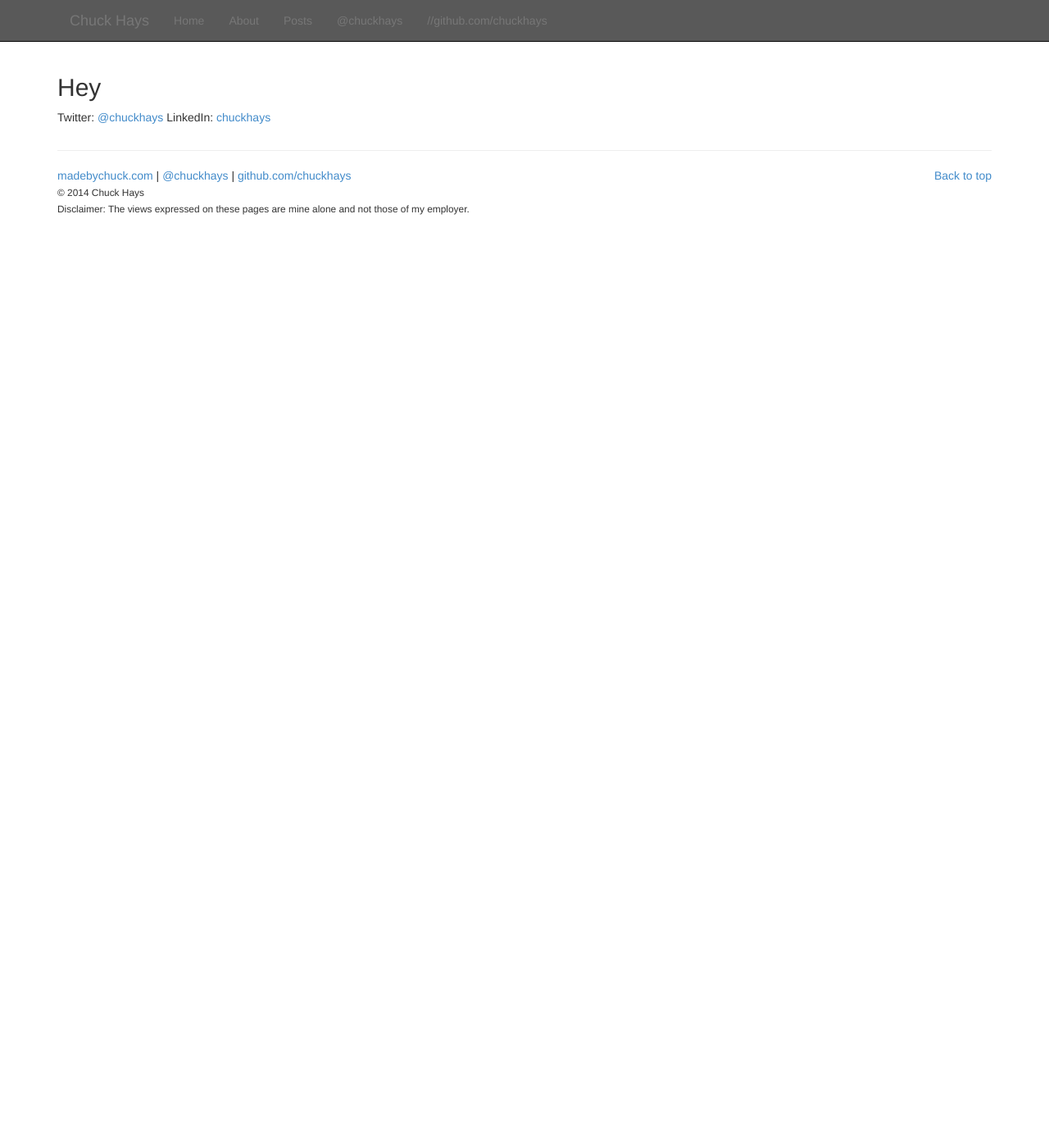
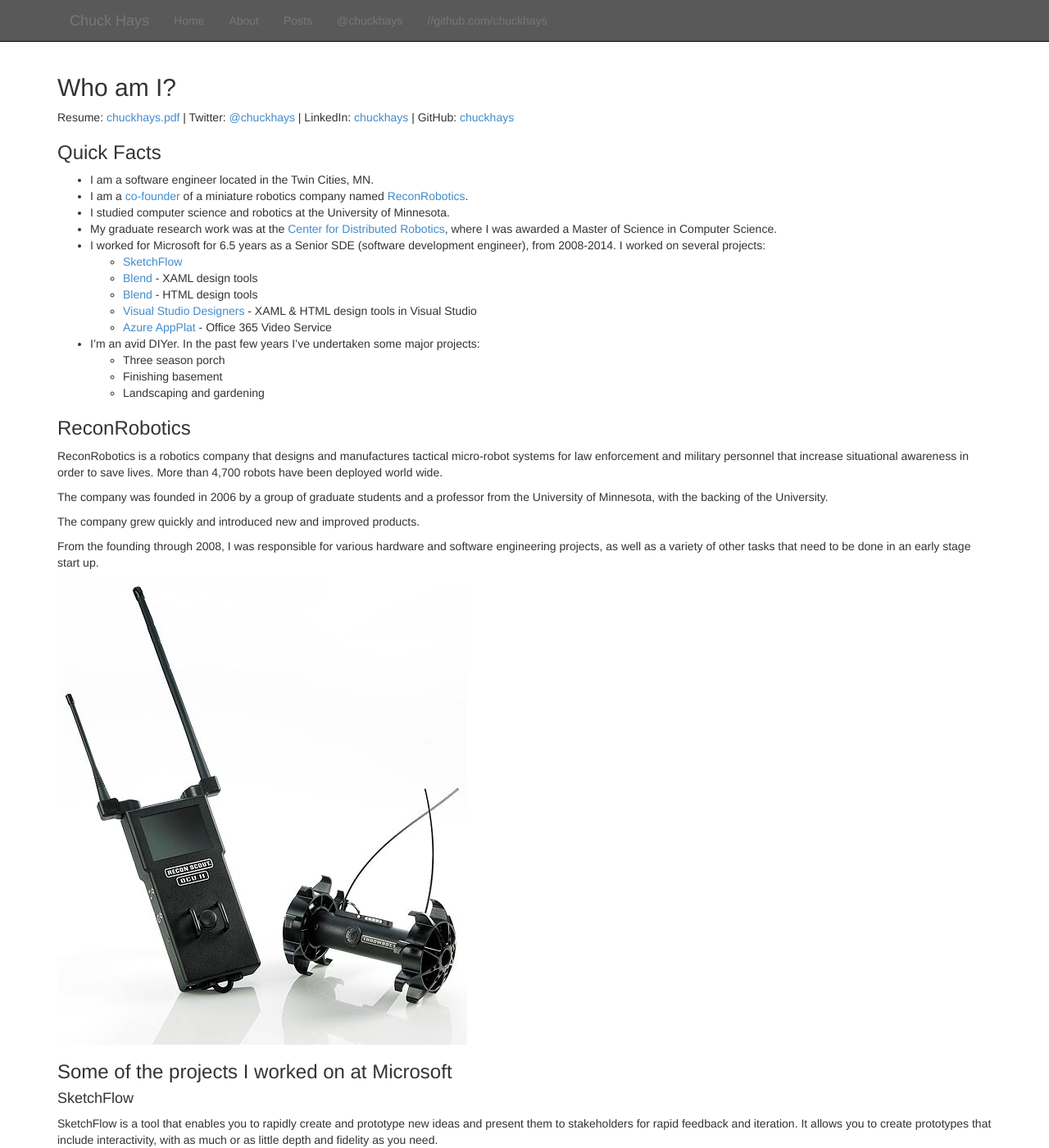
Before and after one commit to chuckhays/madebychuck, a Jekyll site: the page built from about.md, in a window 1280 px wide and 1400 px high. Shown: the whole window at 82% size. Built offline with Jekyll 4.4.1, drawn with Linux system fonts in a browser that asks for light colours; nearby versions of some CDN libraries; Markdown is read by kramdown in place of the engine named in the settings; some of the changed text lies outside the part shown.

Commit message:
Edited about page

```diff
--- a/about.md
+++ b/about.md
@@ -3,6 +3,77 @@ layout: page
 title: About Chuck Hays - Software Engineer
 permalink: /about/
 ---
-## Hey
-Twitter: [@chuckhays](https://twitter.com/chuckhays)
-LinkedIn: [chuckhays](http://www.linkedin.com/in/chuckhays)
+## Who am I?
+
+Resume: [chuckhays.pdf](http://chuckhays.net/resumeFiles/resume071614.pdf) |
+Twitter: [@chuckhays](https://twitter.com/chuckhays) |
+LinkedIn: [chuckhays](http://www.linkedin.com/in/chuckhays) |
+GitHub: [chuckhays](http://github.com/chuckhays)
+
+
+### Quick Facts
+* I am a software engineer located in the Twin Cities, MN.
+* I am a [co-founder](#reconrobotics) of a miniature robotics company named [ReconRobotics](http://reconrobotics.com).
+* I studied computer science and robotics at the University of Minnesota.
+* My graduate research work was at the [Center for Distributed Robotics](http://distrob.cs.umn.edu), where I was awarded a Master of Science in Computer Science.
+* I worked for Microsoft for 6.5 years as a Senior SDE (software development engineer), from 2008-2014. I worked on several projects:
+   * [SketchFlow](#sketchflow)
+   * [Blend](#blend) - XAML design tools
+   * [Blend](#blend) - HTML design tools
+   * [Visual Studio Designers](#vstools) - XAML & HTML design tools in Visual Studio
+   * [Azure AppPlat](#appPlat) - Office 365 Video Service
+* I'm an avid DIYer. In the past few years I've undertaken some major projects:
+   * Three season porch
+   * Finishing basement
+   * Landscaping and gardening
+
+
+### ReconRobotics
+<a name="reconrobotics"></a>
+ReconRobotics is a robotics company that designs and manufactures tactical micro-robot systems for law enforcement and military personnel that increase situational awareness in order to save lives. More than 4,700 robots have been deployed world wide.
+
+The company was founded in 2006 by a group of graduate students and a professor from the University of Minnesota, with the backing of the University.
+
+The company grew quickly and introduced new and improved products.
+
+From the founding through 2008, I was responsible for various hardware and software engineering projects, as well as a variety of other tasks that need to be done in an early stage start up.
+
+![ThrowBot](../images/robot.jpg "ThrowBot from ReconRobotics")
+
+
+
+### Some of the projects I worked on at Microsoft
+
+<a name="sketchflow"></a>
+#### SketchFlow
+SketchFlow is a tool that enables you to rapidly create and prototype new ideas and present them to stakeholders for rapid feedback and iteration. It allows you to create prototypes that include interactivity, with as much or as little depth and fidelity as you need.
+
+![SketchFlow map](../images/sketchflowmap.png "SketchFlow map")
+
+<a name="blend"></a>
+#### Blend
+Blend is the primary visual design tool for several Microsoft developer platforms:
+
+* WPF
+* Silverlight
+* Windows Phone
+* Windows 8 XAML
+* Windows 8 HTML/js
+
+I worked on several releases of Blend:
+
+* Expression Studio/Blend 2.0, 3.0 and 4.0
+* Blend for Visual Studio 2012 and 2013
+* Visual Studio "14" preview releases
+
+<a name="vstools"></a>
+#### Visual Studio Designers
+I worked on the visual design tools included inside Visual Studio. The designer tools were based on the same shared technology and codebase as the Blend products, but had unique user interface and historical requirements as part of Visual Studio.
+
+<a name="appPlat"></a>
+#### Azure AppPlat - Office 365 Video Service
+
+On the Azure AppPlat team I worked on a team that was creating both an iOS client app and the backend for the new Office 365 Video feature. Office 365 Video is described in the Office 365 road map as:
+> Office 365 Video is a secure, company-wide destination for video upload, sharing and discovery, and smooth playback across devices - all powered by Windows Azure Media Services. [Learn More](http://office.microsoft.com/en-us/products/redir/XT104358393.aspx)
+
+I worked on both the iOS client application as well as the Azure service backend. We created a service that was highly available, and globally distributed.
```
